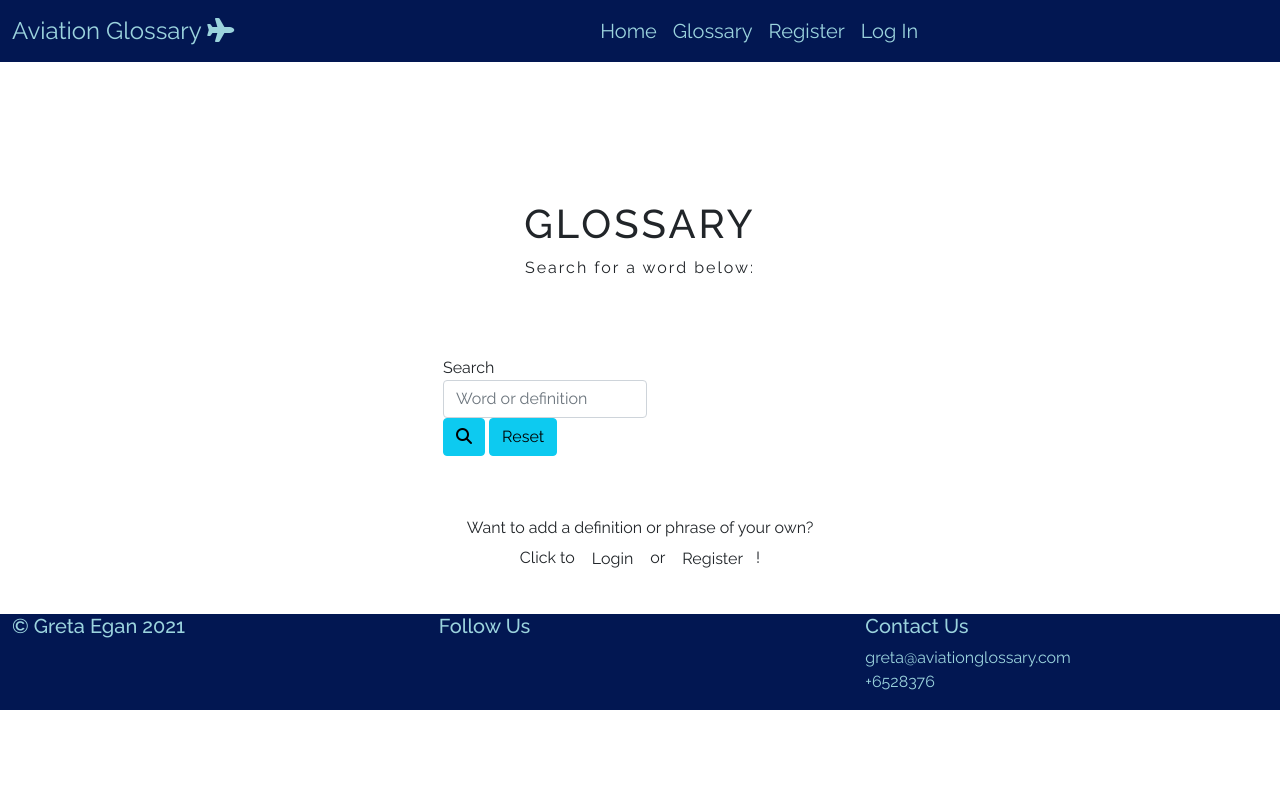
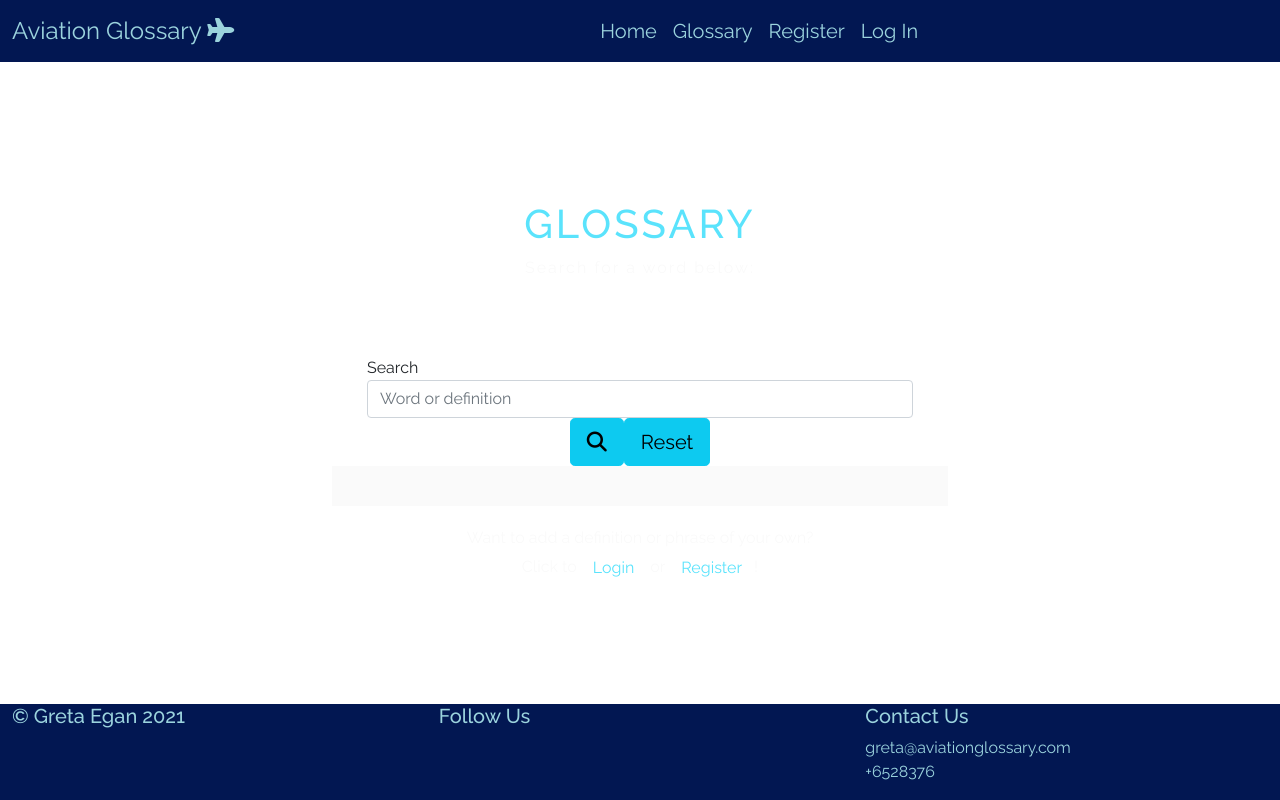
Before and after one commit to gretaegan/aviation-glossary, a Flask app: page /search in a window 1280 px wide. Run offline with Flask 2, Linux system fonts and the light colour scheme; data that the repository does not hold is empty; some libraries are stand-ins or nearby versions.

Commit message:
Add sticky footer and general styling to the entire site

```diff
--- a/static/css/style.css
+++ b/static/css/style.css
@@ -1,9 +1,16 @@
 @import url('https://fonts.googleapis.com/css2?family=Lato&family=Montserrat&family=Raleway:ital,wght@0,300;0,400;0,500;1,200;1,400&display=swap');
+
+html, body {
+    height: 100%;
+}
 
 body {
 
     font-family: 'Raleway',sans-serif;
     padding-top: 60px;
+    display: flex;
+    flex-direction: column;
+
   }
 
   @media (max-width: 979px) {
@@ -11,6 +18,10 @@ body {
       padding-top: 0px;
     }
   }
+
+.content {
+    flex: 1 0 auto;
+}
 
 /*-----Navbar*/
 
@@ -124,11 +141,18 @@ body {
     text-align: center;
     text-transform: uppercase;
     letter-spacing: 3px;
+    color: hsl(189, 96%, 67%);
 }
+
 
 .glossary-heading p {
     letter-spacing: 2px;
     text-transform: none;
+    color: #fafafa;
+}
+
+.card-header {
+    text-align: left;
 }
 
 .glossary-card {
@@ -136,14 +160,20 @@ body {
     padding-bottom: 20px;
     margin: auto;
     font-family:Arial, Helvetica, sans-serif;
+    text-align: center;
+    background-color: #fafafa;
+}
+
+.btn-outline {
+    border-color: hsl(189, 96%, 67%);
+    color:hsl(189, 96%, 67%);
 }
 
 
-
-.search-box {
+.buttons {
     display: flex;
+    align-items: center;
     justify-content: center;
-    align-items: center;
 }
 
 
@@ -157,6 +187,17 @@ body {
     text-align: center;
     padding-top: 20px;
     padding-bottom: 20px;
+    color: #fafafa;
+}
+
+.btn-custom {
+    border: hsl(189, 96%, 67%);
+    color: hsl(189, 96%, 67%);
+}
+
+.btn-custom:hover {
+    background-color: hsl(189, 96%, 67%);
+    color: #fafafa;
 }
 
 
@@ -269,4 +326,5 @@ body {
 .footer {
     background-color:#021752;
     color: #9bd3dd;
+    flex-shrink: 0;
 }
--- a/templates/base.html
+++ b/templates/base.html
@@ -55,13 +55,14 @@
             </nav>
         </header>
 
+<div class="content">
 
 {% block content %}
 {% endblock %}
-
+</div>
 
 <!-- Footer -->
-<section class="footer">
+<footer class="footer">
     <div class="container-fluid">
         <div class="row">
             <div class="col-lg-4 col-sm-4 col-md-4">
@@ -80,7 +81,7 @@
             </div>
         </div>
     </div>
-</section>
+</footer>
 
 <script src="https://kit.fontawesome.com/46d65e5d63.js" crossorigin="anonymous"></script>
 <script src="https://code.jquery.com/jquery-3.5.1.slim.min.js"></script>
--- a/templates/glossary.html
+++ b/templates/glossary.html
@@ -1,5 +1,8 @@
 {% extends "base.html" %}
 {% block content %}
+
+<section class="glossary-page">
+
 
 <!-- flash messages -->
 <section>
@@ -34,23 +37,33 @@
 <!-- search box -->
 <div class="container">
   <div class="row">
-    <div class="col-10">
+    <div class="col-lg-3"></div>
+     <div class="col-lg-6">
       <form action="{{ url_for('glossary') }}" method="GET" class="search-box">
         <div class="form-row">
           <div class="form-group">
             <label for="query">Search</label>
             <input type=text" name="query" class="form-control form-box" id="query" placeholder="Word or definition">
-            <button type="submit" class="btn btn-info btn-search"><i class="fas fa-search"></i></button>
-            <a href="{{ url_for('glossary') }}" class="btn btn-info"> Reset</a>
+            <div class="buttons">
+              <button type="submit" class="btn btn-lg btn-info btn-search"><i class="fas fa-search"></i></button>
+              <a href="{{ url_for('glossary') }}" class="btn btn-lg btn-info btn-reset"> Reset</a>
+            </div>
           </div>
-    </div>
-    </div>
+        </div>
+     </div>
+    </form>
+    <div class="col-lg-3"></div>
   </div>
+</div>
 
 
 <!-- start of glossary -->
-<div class="container">
-  <div class="glossary-card">
+<div class="container-fluid">
+  <div class="row">
+    <div class="col-lg-3">
+    </div>
+    <div class="col-lg-6">
+      <div class="glossary-card">
         {% for definition in definitions %}
         <h5 class="card-header">
             {{ definition.definition_name }}</h5>
@@ -74,11 +87,14 @@
               {{ definition.definition_example }}
             </p>
             {% if session.user|lower == definition.created_by|lower %}
-                <a href="{{ url_for('edit_definition', definition_id=definition._id) }}" class="btn btn-info btn-edit">Edit</a>
-                <a href="{{ url_for('delete_definition', definition_id=definition._id) }}" class="btn btn-info btn-delete">Delete</a>
+                <a href="{{ url_for('edit_definition', definition_id=definition._id) }}" class="btn btn-outline btn-edit">Edit</a>
+                <a href="{{ url_for('delete_definition', definition_id=definition._id) }}" class="btn btn-outline btn-delete">Delete</a>
             {% endif %}
           </div>
         {% endfor %}
+     </div>
+    </div>
+    <div class="col-lg-3"></div>
   </div>
 </div>
 
@@ -94,4 +110,5 @@
   </div>
 </div>
 </section>
+</section>
 {% endblock %}
--- a/templates/homepage.html
+++ b/templates/homepage.html
@@ -28,6 +28,7 @@
         </p>
       </div>
       <div class="col-sm-6 col-md-6 col-lg-6">
+        {% for definition in definitions %}
         <div id="glossaryCarousel" class="carousel slide" data-bs-ride="carousel">
           <div class="carousel-indicators">
             <button type="button" data-bs-target="#glossaryCarousel" data-bs-slide-to="0" class="active" aria-current="true" aria-label="Slide 1"></button>
@@ -38,9 +39,10 @@
             <div class="carousel-item active">
               <img src="{{ url_for('static', filename='images/EI.jpg') }}" class="d-block w-100 img-fluid" height="300" width="300" alt="airbus A321">
               <div class="carousel-caption d-none d-md-block">
-                <h5>First slide label</h5>
-                <p>Some representative placeholder content for the first slide.</p>
+                <h5> {{ definition.definition_name }} </h5>
+                <p> {{ definition.definition_description }} </p>
               </div>
+              {% endfor %}
             </div>
             <div class="carousel-item">
               <img src="{{ url_for('static', filename='images/kaitak.jpg') }}" class="d-block w-100 img-fluid" height="300" width="300" alt="747 at Kai Tak">
```
Also changed, not shown: other parts of static/css/style.css (+26 -4 lines), templates/add_definition.html (+11 -1 lines), templates/login.html (+7 -3 lines), templates/register.html (+6 -2 lines), static/images/cockpit.png (added), static/images/runway.jpg (added), static/images/wallpaper.jpg (added).
